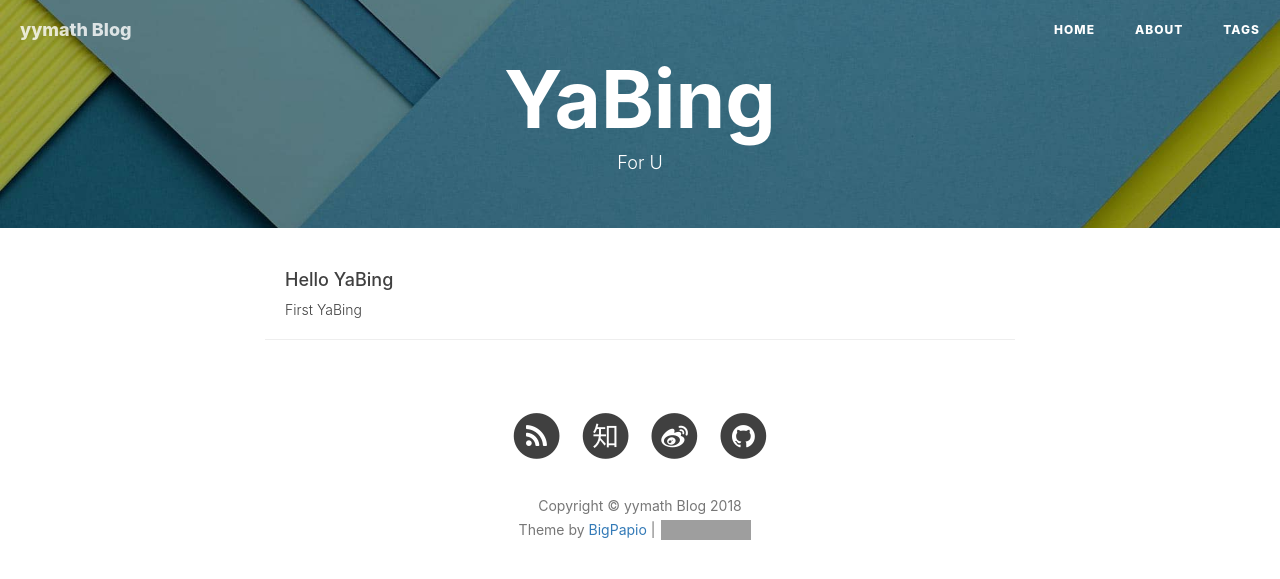
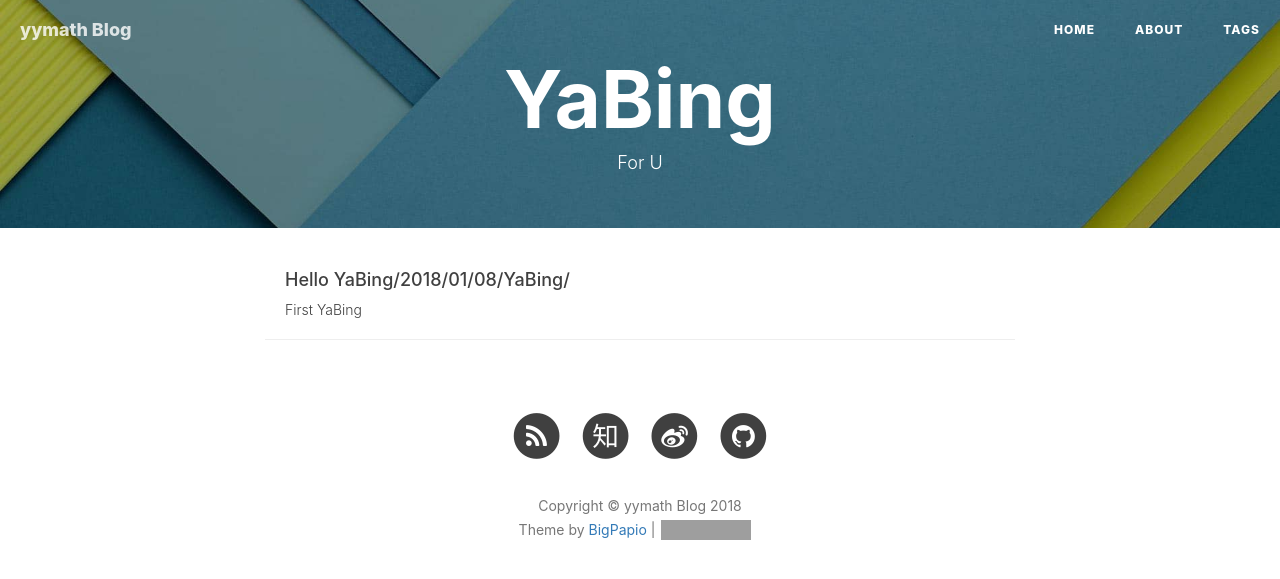
Before and after one commit to yymath/yymath.github.io, a Jekyll site: the page built from YaBing.html, in a window 1280 px wide. Shown: the top 579 px of the page. Built offline with Jekyll 4.4.1, drawn with Linux system fonts in a browser that asks for light colours; nearby versions of some CDN libraries; comment, search, counter and statistics services are not loaded; grey boxes are pictures that could not be loaded.

```diff
--- a/YaBing.html
+++ b/YaBing.html
@@ -53,7 +53,7 @@ header-img: "img/tag-bg.jpg"
 				 <div class="post-preview">
 				    <a href="{{ post.url | prepend: site.baseurl }}">
 				        <h2 class="post-title">
-                            {{ post.title }}
+                            {{ post.title }}{{post.url}}
 				        </h2>
 				        {% if post.subtitle %}
 				        <h3 class="post-subtitle">
--- a/_posts/2018-01-08-YaBing.markdown
+++ b/_posts/2018-01-08-YaBing.markdown
@@ -10,4 +10,4 @@ tags:
     - First YaBing
 ---
 
-## 项目来源
+## 项目来
```
